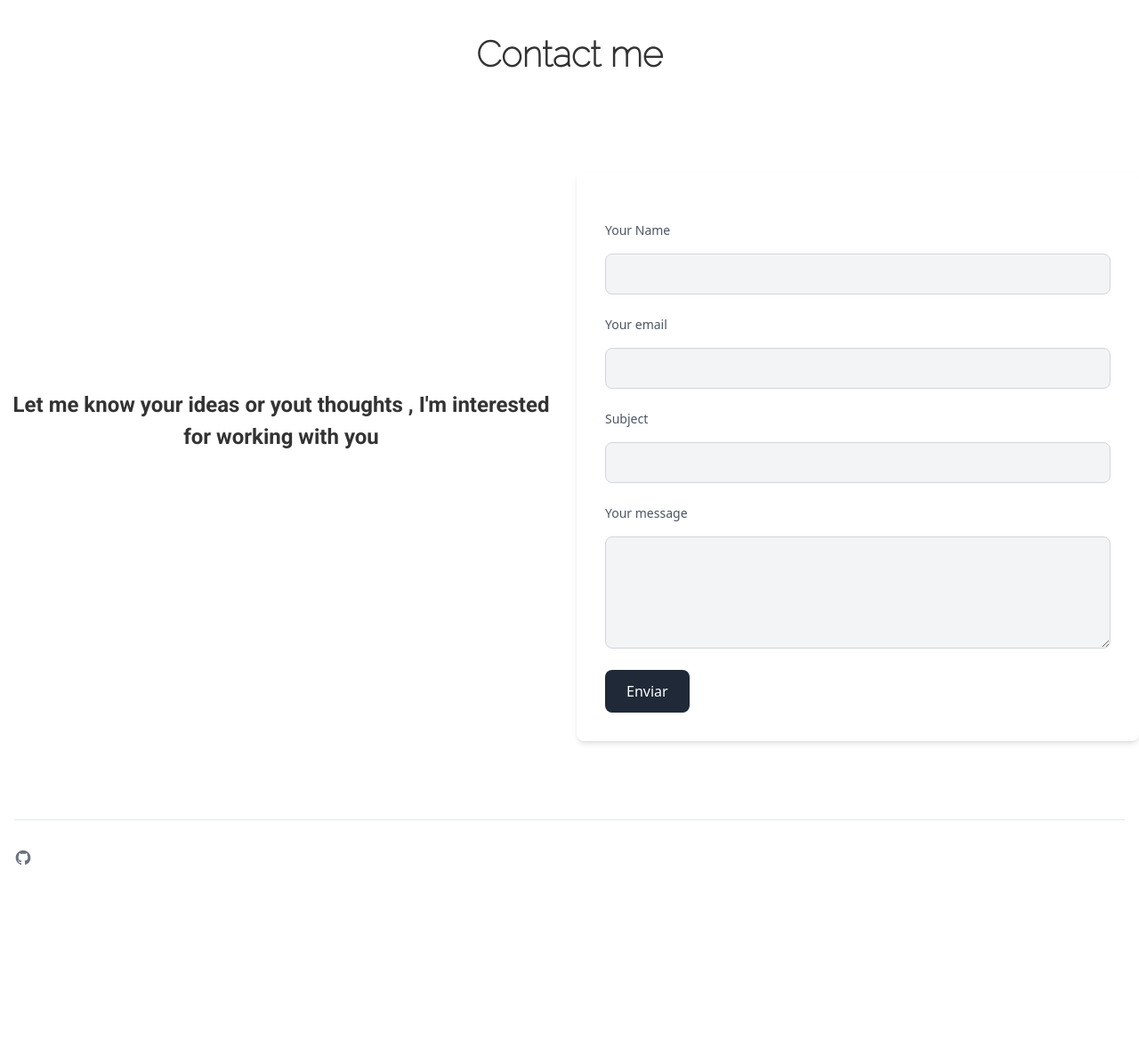
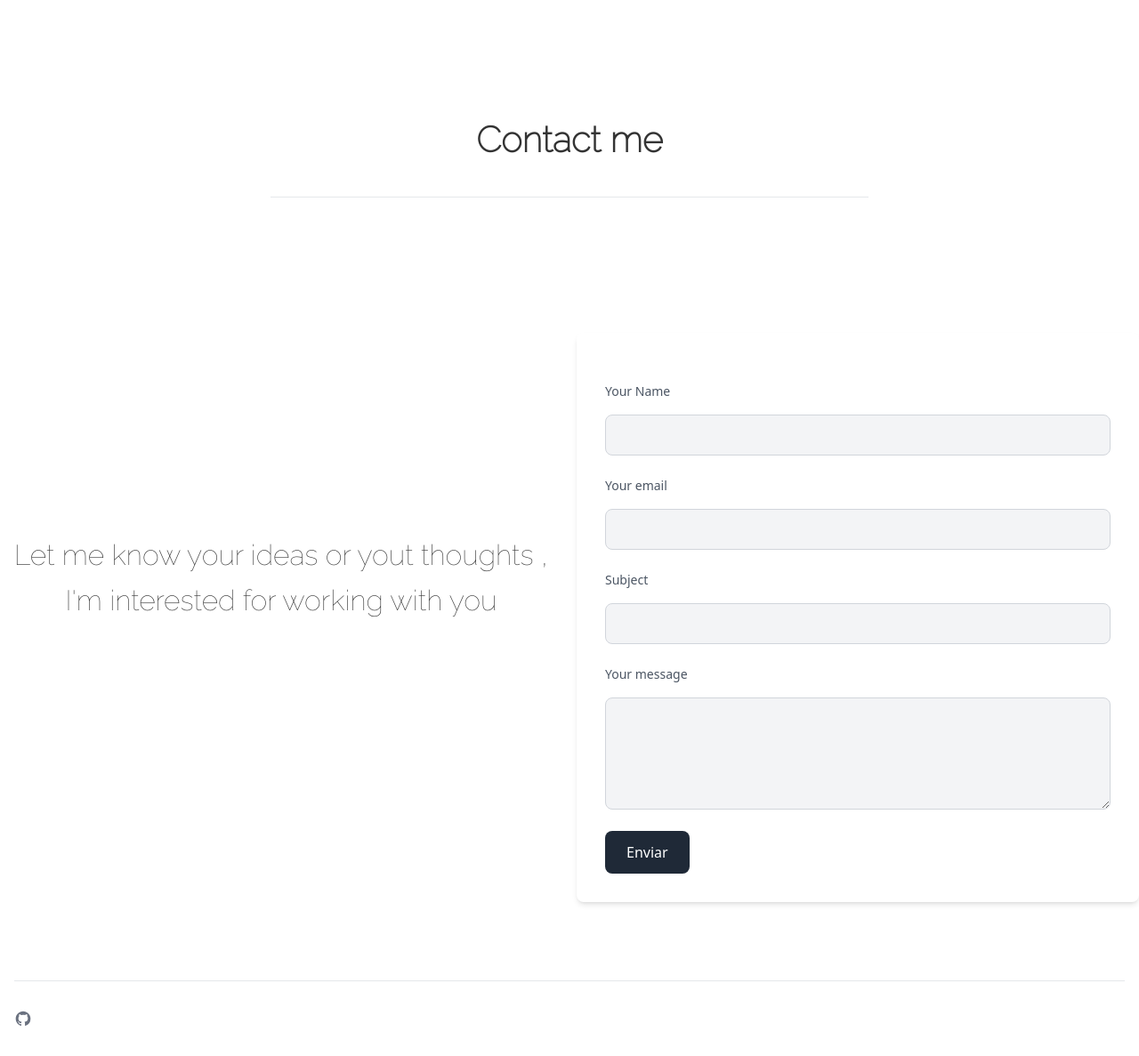
Before and after one commit to luizbello94/Form, a Django app: template form/templates/contact_form.html in a window 1280 px wide. Shown: the part 2374-3561 px from the top of the page at 89% size. Before the commit the page ends 3346 px from the top, so only its background shows below. Run offline with Django 3.2, Linux system fonts and the light colour scheme; the template is opened without the code that fills it, so the values that code supplies are empty; some libraries are stand-ins or nearby versions; some web fonts are replaced.

Commit message:
change typograhpi

```diff
--- a/form/templates/contact_form.html
+++ b/form/templates/contact_form.html
@@ -231,8 +231,8 @@
             </div>
           </div>
           <!-- Columna para el texto -->
-          <div data-aos="zoom-in-up" style="font-family: 'Roboto', sans-serif; line-height: 1.6; color: #333;"  data-aos-duration="2000" class="text-left">
-            <p  class=" font-size: 1em; font-weight: 400; margin-bottom: 20px; ">
+          <div data-aos="fade-up" data-aos-duration="2000" style="font-family: 'Raleway',sans-serif; line-height: 1.6; color: #333;">
+            <p  class=" font-size: 1em; font-weight: 400; margin-bottom: 20px;" style="font-family: 'Open Sans', sans-serif; font-size: 1em; font-weight: 400; margin-bottom: 20px;">
               As a passionate programmer who found magic in code, bringing innovative ideas to life through technology. My journey into the world of programming wasn't the traditional route; instead, I honed my skills through virtual schools and maximized the use of digital resources.
               <br><br>
               This path gave me a unique and adaptable insight into learning and technical application. I don't just love to code, but I'm also an eternal learner. Every new concept or technique offers me a different perspective of the world. I strongly believe in researching and acting upon the knowledge I gather.
@@ -245,18 +245,28 @@
           </div>
       </div>
 
+        {% comment %}
+        <div class="text-center"  style="font-family: 'Raleway',sans-serif; line-height: 1.6; color: #333;" >
+            <h1 data-aos="flip-left" data-aos-duration="2000" style="font-size: 2.5em; font-weight: bold; margin-bottom: 20px;">Contact me</h1>
+        </div> {% endcomment %}
+        <div class="relative isolate px-6 pt-14 lg:px-8" style="font-family: 'Raleway',sans-serif; line-height: 1.6; color: #333;">
+          <div class="mx-auto max-w-2xl py-12 sm:py-10 lg:py-10">
+            <div class="text-center ">
 
-        <div class="text-center" style="font-family: 'Raleway',sans-serif; line-height: 1.6; color: #333;">
-            <h1 data-aos="flip-left" data-aos-duration="2000" style="font-size: 2.5em; font-weight: bold; margin-bottom: 20px;" >Contact me</h1>
+              <h1 data-aos="flip-left" data-aos-duration="2000"  style="font-size: 2.5em; font-weight: bold; margin-bottom: 20px ;">Contact me</h1>
 
+              <hr class="my-6 border-gray-200 sm:mx-auto dark:border-gray-700 lg:my-8" />
+            </div>
+          </div>
         </div>
 
 
         <div class="grid grid-cols-1 sm:grid-cols-2 gap-4">
 
+            <!-- corregir let me know to format correctly--->
           <div  data-aos="zoom-in"  data-aos-duration="2000" class=" w-full row-span-1 flex items-center justify-center">
-            <div class="text-center m-3">
-                          <h3 data-aos="zoom-in-up" data-aos-duration="2000" style="font-family: 'Roboto', sans-serif; font-size: 1.5em; font-weight: bold; color: #333;">Let me know your ideas or yout thoughts , I'm interested for working with you</h3>
+            <div class="text-center m-3" style="font-family: 'Raleway',sans-serif; line-height: 1.6; color: #333;">
+                          <h3  style="font-size: 2em; margin-bottom: 10px ;" data-aos="zoom-in-up" data-aos-duration="2000" style="font-family: 'Roboto', sans-serif; font-size: 1.5em; font-weight: bold; color: #333;">Let me know your ideas or yout thoughts , I'm interested for working with you</h3>
             </div>
           </div>
 
```
